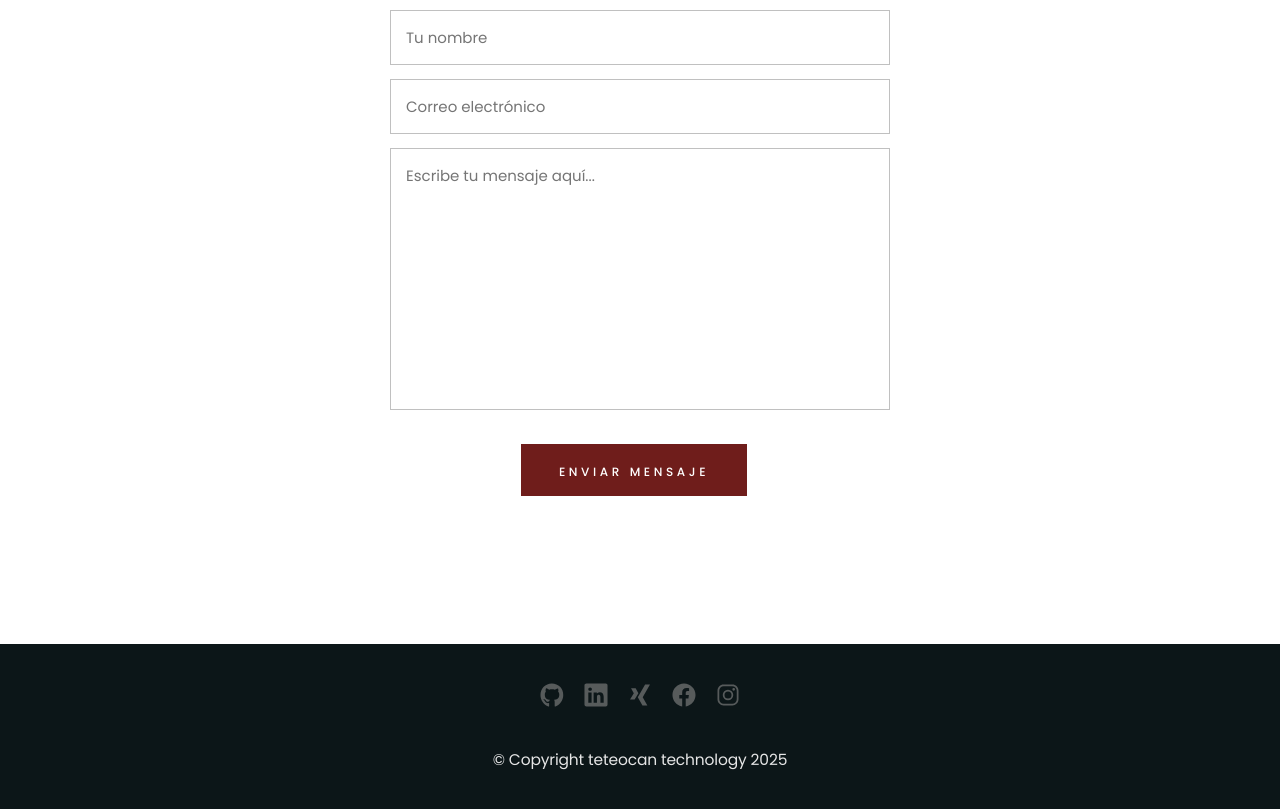
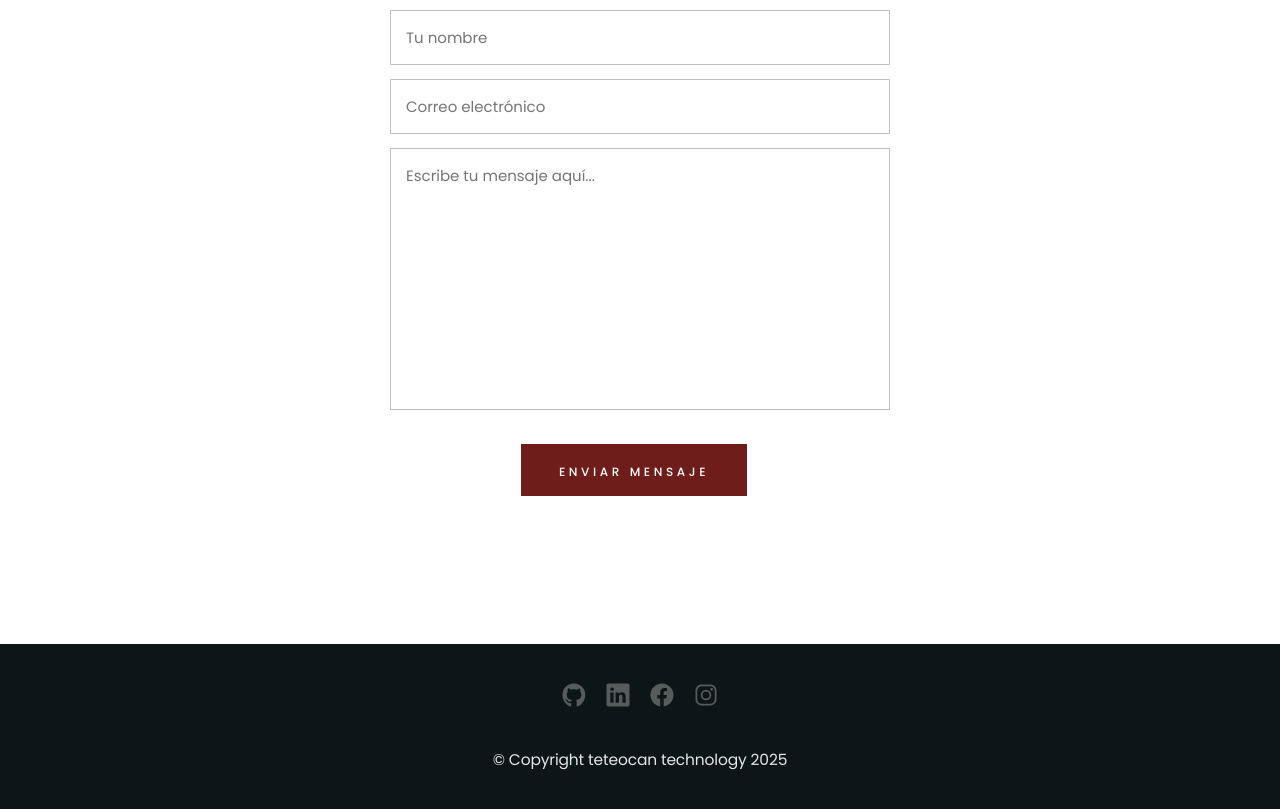
Before and after one commit to zenriquezs/tempath-web, a plain HTML site: page index.html in a window 1280 px wide. Shown: the part 3274-4083 px from the top of the page. Drawn offline with nearby package versions, Linux system fonts and the light colour scheme.

Commit message:
Avance en desarrollo (Enrique ZS)

```diff
--- a/index.html
+++ b/index.html
@@ -303,10 +303,6 @@
           </a>
 
           <a href="#!">
-            <img src="assets/img/social_icons/xing.svg" alt="Link to Xing profile" />
-          </a>
-
-          <a href="#!">
             <img src="assets/img/social_icons/facebook.svg" alt="Link to facebook profile" /></a>
 
           <a href="#!">
```
